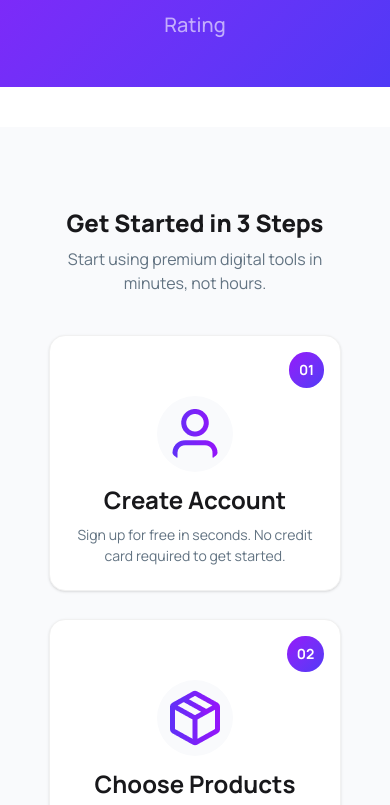
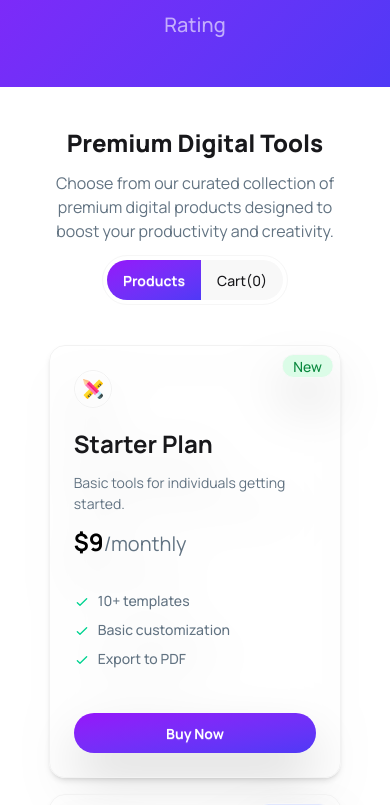
Before and after one commit to sagorteasc/PH-Assignment-06, a React (Vite) app: page / in a window 390 px wide. Shown: the part 1156-1961 px from the top of the page. Built offline with nearby package versions, Linux system fonts and the light colour scheme.

Commit message:
add fake JSON data and create dynamic pricing cards from it

```diff
--- /dev/null
+++ b/public/DigiTools.json
@@ -0,0 +1,120 @@
+[
+  {
+    "id": 1,
+    "name": "Starter Plan",
+    "description": "Basic tools for individuals getting started.",
+    "price": 9,
+    "period": "monthly",
+    "tag": "new",
+    "tagType": "new",
+    "features": ["10+ templates", "Basic customization", "Export to PDF"],
+    "icon": "design-tool"
+  },
+  {
+    "id": 2,
+    "name": "Pro Plan",
+    "description": "Advanced features for professionals.",
+    "price": 29,
+    "period": "monthly",
+    "tag": "popular",
+    "tagType": "popular",
+    "features": ["100+ templates", "ATS optimization", "Priority support"],
+    "icon": "operation"
+  },
+  {
+    "id": 3,
+    "name": "Business Plan",
+    "description": "Perfect for teams and businesses.",
+    "price": 99,
+    "period": "monthly",
+    "tag": "best seller",
+    "tagType": "best seller",
+    "features": [
+      "Unlimited templates",
+      "Team collaboration",
+      "Analytics dashboard"
+    ],
+    "icon": "operation"
+  },
+  {
+    "id": 4,
+    "name": "One-Time Basic",
+    "description": "Single purchase for basic access.",
+    "price": 49,
+    "period": "one-time",
+    "tag": "new",
+    "tagType": "new",
+    "features": ["20+ templates", "Lifetime access", "Export to PDF"],
+    "icon": "design-tool"
+  },
+  {
+    "id": 5,
+    "name": "Premium Yearly",
+    "description": "Save more with yearly subscription.",
+    "price": 199,
+    "period": "yearly",
+    "tag": "popular",
+    "tagType": "popular",
+    "features": ["200+ templates", "Advanced analytics", "Priority support"],
+    "icon": "portfolio"
+  },
+  {
+    "id": 6,
+    "name": "Student Plan",
+    "description": "Affordable plan for students.",
+    "price": 5,
+    "period": "monthly",
+    "tag": "new",
+    "tagType": "new",
+    "features": ["50+ templates", "Basic ATS optimization", "Email support"],
+    "icon": "writing"
+  },
+  {
+    "id": 7,
+    "name": "Enterprise Plan",
+    "description": "Full-scale solution for enterprises.",
+    "price": 499,
+    "period": "yearly",
+    "tag": "best seller",
+    "tagType": "best seller",
+    "features": [
+      "Unlimited templates",
+      "Dedicated manager",
+      "Custom integrations"
+    ],
+    "icon": "operation"
+  },
+  {
+    "id": 8,
+    "name": "Freelancer Pack",
+    "description": "Tools tailored for freelancers.",
+    "price": 19,
+    "period": "monthly",
+    "tag": "popular",
+    "tagType": "popular",
+    "features": ["80+ templates", "Client export options", "Portfolio builder"],
+    "icon": "portfolio"
+  },
+  {
+    "id": 9,
+    "name": "Career Booster",
+    "description": "Boost your job search success.",
+    "price": 59,
+    "period": "one-time",
+    "tag": "best seller",
+    "tagType": "best seller",
+    "features": ["Resume review", "ATS optimization", "LinkedIn tips"],
+    "icon": "social-media"
+  },
+  {
+    "id": 10,
+    "name": "Ultimate Plan",
+    "description": "All-in-one premium package.",
+    "price": 299,
+    "period": "yearly",
+    "tag": "popular",
+    "tagType": "popular",
+    "features": ["Unlimited templates", "AI suggestions", "24/7 support"],
+    "icon": "operation"
+  }
+]
--- a/src/App.jsx
+++ b/src/App.jsx
@@ -1,17 +1,31 @@
+import { Suspense } from "react"
 import Banner from "./components/Banner/Banner"
 import Footer from "./components/Footer/Footer"
 import GetStarted from "./components/GetStarted/GetStarted"
 import NavBar from "./components/NavBar/NavBar"
 import Pricing from "./components/Pricing/Pricing"
+import Products from "./components/Products/Products"
 import Status from "./components/Status/Status"
 
 function App() {
+
+  const digiToolsPromise = fetch("/DigiTools.json").then(res => res.json());
+
   return (
     <>
       <div className="max-w-400 mx-auto">
         <NavBar></NavBar>
         <Banner></Banner>
         <Status></Status>
+
+        <Suspense fallback={
+          <div className="flex justify-center items-center h-40">
+            <span className="loading loading-bars loading-lg"></span>
+          </div>
+        }>
+          <Products digiToolsPromise={digiToolsPromise}></Products>
+        </Suspense>
+
         <GetStarted></GetStarted>
         <Pricing></Pricing>
       </div>
--- a/src/components/Pricing/Pricing.jsx
+++ b/src/components/Pricing/Pricing.jsx
@@ -1,10 +1,10 @@
 const Pricing = () => {
     return (
-        <div className="w-3/4 mx-auto mb-10 md:mb-15">
+        <div className="w-3/4 mx-auto mb-10 md:w-11/12 md:mb-15 lg:w-3/4">
 
-            <div className="hidden gap-7 md:flex">
+            <div className="hidden gap-7 mx-auto md:flex md:justify-evenly md:flex-wrap lg:flex-nowrap">
 
-                <div className="bg-[#F2F2F2] h-110 rounded-2xl drop-shadow-2xl shadow-md flex md:w-80">
+                <div className="bg-[#F2F2F2] h-110 rounded-2xl drop-shadow-2xl shadow-md flex md:w-76">
                     <div className="card-body">
                         <div className="flex flex-col">
                             <h2 className="text-2xl font-bold">Starter</h2>
@@ -36,7 +36,7 @@ const Pricing = () => {
                     </div>
                 </div>
 
-                <div className="bg-linear-to-tl from-[#4F39F6] to-[#9514FA] text-white h-110 rounded-2xl drop-shadow-2xl shadow-md relative flex md:w-80">
+                <div className="bg-linear-to-tl from-[#4F39F6] to-[#9514FA] text-white h-110 rounded-2xl drop-shadow-2xl shadow-md relative flex md:w-76">
                     <div className="card-body">
                         <span className="bg-[#FEF3C6] text-[#BB4D00] badge badge-xs font-medium py-2 rounded-full absolute -top-2 left-1/2 -translate-x-1/2">Most Popular</span>
                         <div className="flex flex-col">
@@ -77,7 +77,7 @@ const Pricing = () => {
                     </div>
                 </div>
 
-                <div className="bg-[#F2F2F2] h-110 rounded-2xl drop-shadow-2xl shadow-md flex md:w-80">
+                <div className="bg-[#F2F2F2] h-110 rounded-2xl drop-shadow-2xl shadow-md flex md:w-76">
                     <div className="card-body">
                         <div className="flex flex-col">
                             <h2 className="text-2xl font-bold">Enterprise</h2>
--- /dev/null
+++ b/src/components/Product/Product.jsx
@@ -0,0 +1,85 @@
+import PropTypes from "prop-types";
+import DesignToolImg from "../../assets/products/design-tool.png"
+import OperationImg from "../../assets/products/operation.png"
+import PortfolioImg from "../../assets/products/portfolio.png"
+import SocialMediaImg from "../../assets/products/social-media.png"
+import WritingImg from "../../assets/products/writing_2327400 1.png"
+
+const Product = ({ digiTool }) => {
+
+    const { tagType, icon, name, description, price, period, features } = digiTool
+
+    return (
+        <div>
+            <div className=" border-[#F2F2F2] border w-full min-h-105 h-full rounded-2xl drop-shadow-2xl shadow-md relative flex">
+                <div className="card-body space-y-3">
+
+                    <span className=
+                        {
+                            tagType === "new" ?
+                                "bg-[#DBFCE7] text-[#0A883E] badge font-medium py-2 rounded-full absolute -right-5 top-2 -translate-x-1/2"
+                                : tagType === "popular" ?
+                                    "bg-[#E1E7FF] text-[#9514FA] badge font-medium py-2 rounded-full absolute -right-7 top-2 -translate-x-1/2"
+                                    : "bg-[#FEF3C6] text-[#BB4D00] badge font-medium py-2 rounded-full absolute -right-10 top-2 -translate-x-1/2"
+                        }
+                    >
+                        {
+                            tagType === "new" ?
+                                "New"
+                                : tagType === "popular" ?
+                                    "Popular"
+                                    : "Best Seller"
+                        }
+                    </span>
+
+                    <figure className="border border-[#F2F2F2] rounded-full w-fit p-2">
+                        <img
+                            className="w-5 h-5"
+                            src=
+                            {
+                                icon === "design-tool" ?
+                                    DesignToolImg
+                                    : icon === "operation" ?
+                                        OperationImg
+                                        : icon === "portfolio" ?
+                                            PortfolioImg
+                                            : icon === "social-media" ?
+                                                SocialMediaImg
+                                                : WritingImg
+                            }
+                        />
+                    </figure>
+
+                    <div className="flex flex-col grow">
+                        <h2 className="text-2xl font-bold mb-3 grow">{name}</h2>
+                        <p className="text-[#627382] grow">{description}</p>
+                        <span className="text-[#627382] text-xl my-3 grow"><span className="text-black font-bold text-2xl">${price}</span>/{period}</span>
+                    </div>
+
+                    <div className="flex flex-col gap-2">
+                        {
+                            features.map((feature, idx) =>
+                                <ul key={idx} className="text-[#627382] flex flex-col grow gap-2 font-medium">
+                                    <li>
+                                        <svg xmlns="http://www.w3.org/2000/svg" className="size-4 me-2 inline-block text-success" fill="none" viewBox="0 0 24 24" stroke="currentColor"><path strokeLinecap="round" strokeLinejoin="round" strokeWidth="2" d="M5 13l4 4L19 7" /></svg>
+                                        <span>{feature}</span>
+                                    </li>
+                                </ul>
+                            )
+                        }
+                    </div>
+
+                    <div className="mt-6">
+                        <button className="text-white bg-linear-to-tl from-[#4F39F6] to-[#9514FA] btn btn-block font-bold border-none shadow-none rounded-full">Buy Now</button>
+                    </div>
+                </div>
+            </div>
+        </div>
+    );
+};
+
+Product.propTypes = {
+    digiTool: PropTypes.object.isRequired
+}
+
+export default Product;
--- /dev/null
+++ b/src/components/Products/Products.jsx
@@ -0,0 +1,36 @@
+import PropTypes from "prop-types";
+import { use } from "react";
+import Product from "../Product/Product";
+
+const Products = ({ digiToolsPromise }) => {
+
+    const digiTools = use(digiToolsPromise);
+
+    return (
+        <div className="w-3/4 mx-auto mb-10 md:mb-15">
+            <div className="text-center mb-10">
+                <h3 className="font-extrabold text-2xl md:text-5xl">Premium Digital Tools</h3>
+                <p className="text-[#627382] my-3">Choose from our curated collection of premium digital products designed to boost your productivity and creativity.</p>
+                <div className="border border-[#F6F6F6] rounded-full w-fit p-1 mx-auto">
+                    <button className="bg-linear-to-tl from-[#4F39F6] to-[#9514FA] text-white btn font-bold rounded-l-full border-none shadow-none">Products</button>
+                    <button className="btn font-medium rounded-r-full border-none shadow-none">Cart(0)</button>
+                </div>
+            </div>
+
+            <div className="grid gap-4 md:grid-cols-2 lg:grid-cols-3">
+                {
+                    digiTools.map(digiTool => <Product
+                        key={digiTool.id}
+                        digiTool={digiTool}
+                    ></Product>)
+                }
+            </div>
+        </div>
+    );
+};
+
+Products.propTypes = {
+    digiToolsPromise: PropTypes.instanceOf(Promise).isRequired
+}
+
+export default Products;
```
